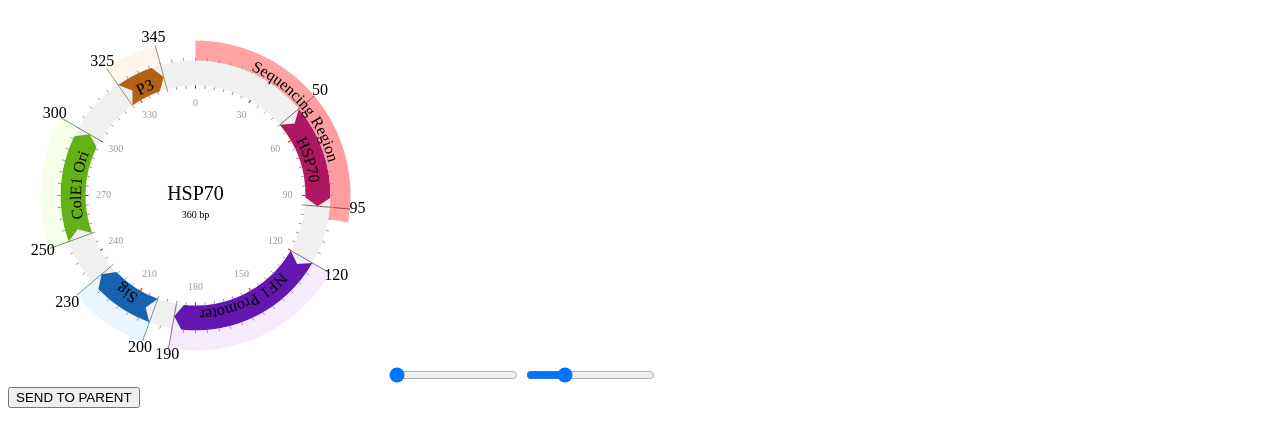
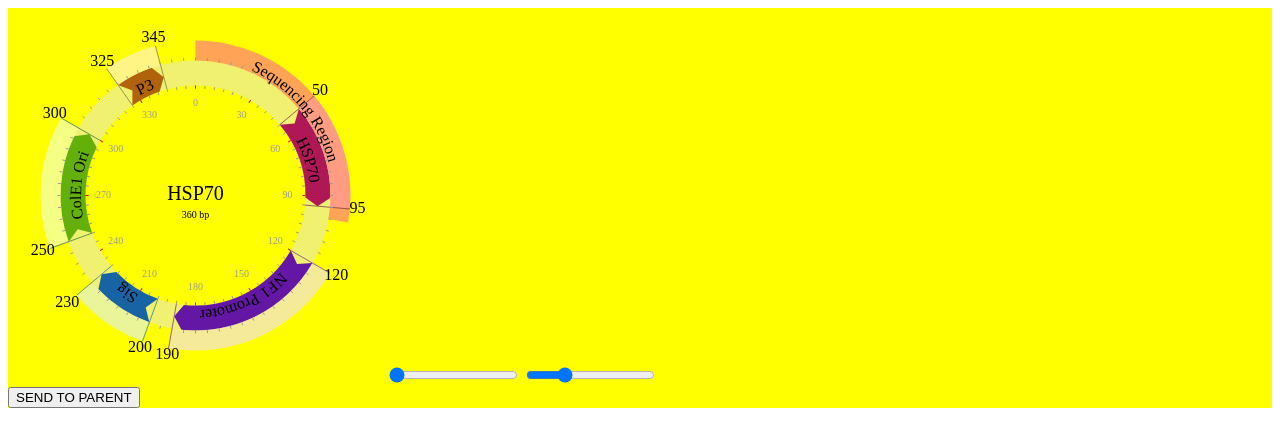
Before and after one commit to mydna-codes/plasmid-js, a website: page app/index.html at #!/display in a window 1280 px wide. Drawn offline with nearby package versions, Linux system fonts and the light colour scheme.

Commit message:
temporary changes for jenkins test

```diff
--- a/app/plasmidDisplay/plasmidDisplay.html
+++ b/app/plasmidDisplay/plasmidDisplay.html
@@ -1,5 +1,5 @@
 
-<div>
+<div style="background-color: yellow">
 
     <div>
 
```
